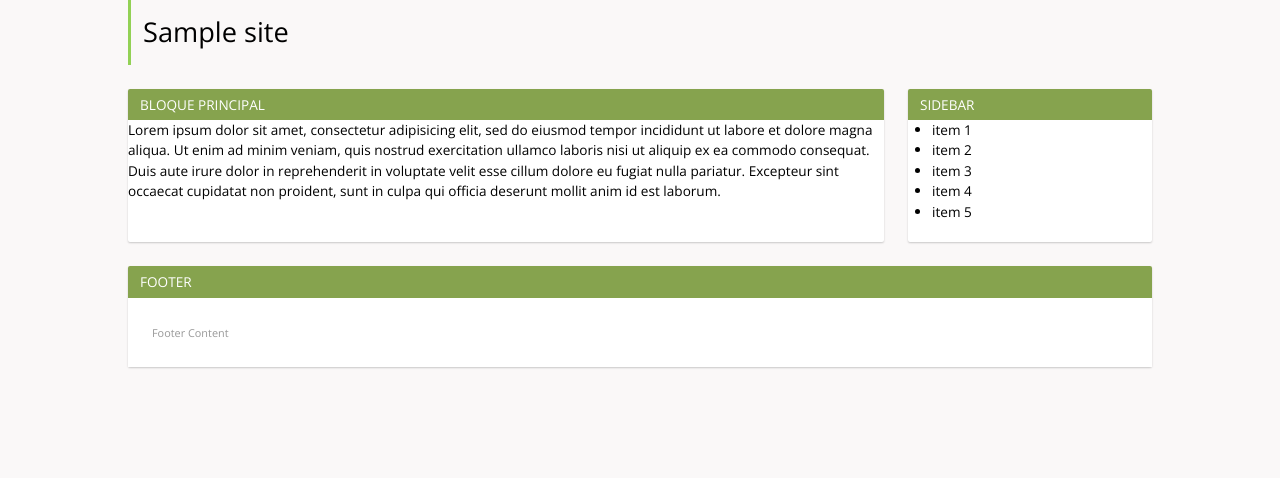
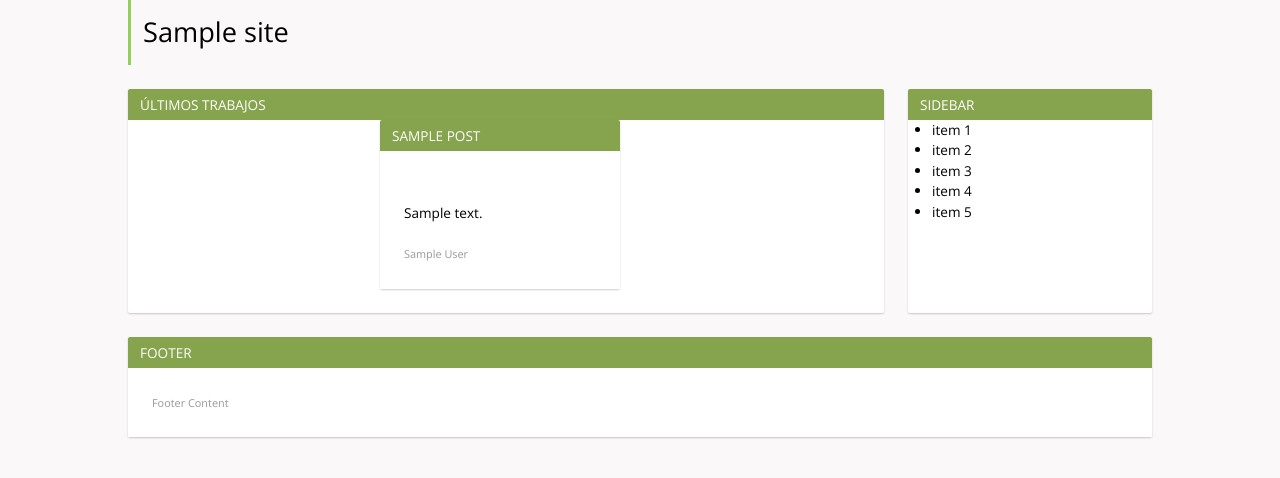
Before and after one commit to oscaroceguera/wordpress-example, a WordPress theme: template themes/portafolio/index.php in a window 1280 px wide. Shown: the top 478 px of the page. Run offline with PHP 8.4 and a stand-in for WordPress, Linux system fonts and the light colour scheme; the site name, menu and one post (Sample post) are stand-ins, and other content is empty; some libraries are stand-ins or nearby versions.

Commit message:
The loop()

```diff
--- a/themes/portafolio/header.php
+++ b/themes/portafolio/header.php
@@ -3,6 +3,7 @@
   <head>
     <meta charset="utf-8">
     <title><?php bloginfo(title) ?></title>
+    <?php wp_head(); ?>
     <link rel="stylesheet" href="<?php bloginfo(stylesheet_url); ?>">
     <link href='https://fonts.googleapis.com/css?family=Open+Sans' rel='stylesheet' type='text/css'>
 </head>
--- a/themes/portafolio/index.php
+++ b/themes/portafolio/index.php
@@ -4,11 +4,34 @@
     <div class="grid max-width">
       <div class="block grid--item-9">
         <div class="block__title">
-          Bloque principal
+          Últimos Trabajos
         </div>
-        <div class="bock__body">
+        <div class="bock__body grid">
           <p>
-            Lorem ipsum dolor sit amet, consectetur adipisicing elit, sed do eiusmod tempor incididunt ut labore et dolore magna aliqua. Ut enim ad minim veniam, quis nostrud exercitation ullamco laboris nisi ut aliquip ex ea commodo consequat. Duis aute irure dolor in reprehenderit in voluptate velit esse cillum dolore eu fugiat nulla pariatur. Excepteur sint occaecat cupidatat non proident, sunt in culpa qui officia deserunt mollit anim id est laborum.
+            <?php
+              if (have_posts()) {
+                while (have_posts()) {
+                  the_post();
+                  ?>
+                    <article class="block grid--item-4">
+                      <h2 class="block__title"><?php the_title(); ?></h2>
+                      <div class="block__body">
+                        <p>
+                          <?php the_excerpt(); ?>
+                        </p>
+                      <footer>
+                        <div>
+                          <small><?php the_tags(); ?></small>
+                        </div>
+                        <div>
+                          <small><?php the_author(); ?></small>
+                        </div>
+                      </footer>
+                    </article>
+                  <?php
+                }
+              }
+            ?>
           </p>
         </div>
       </div>
```
